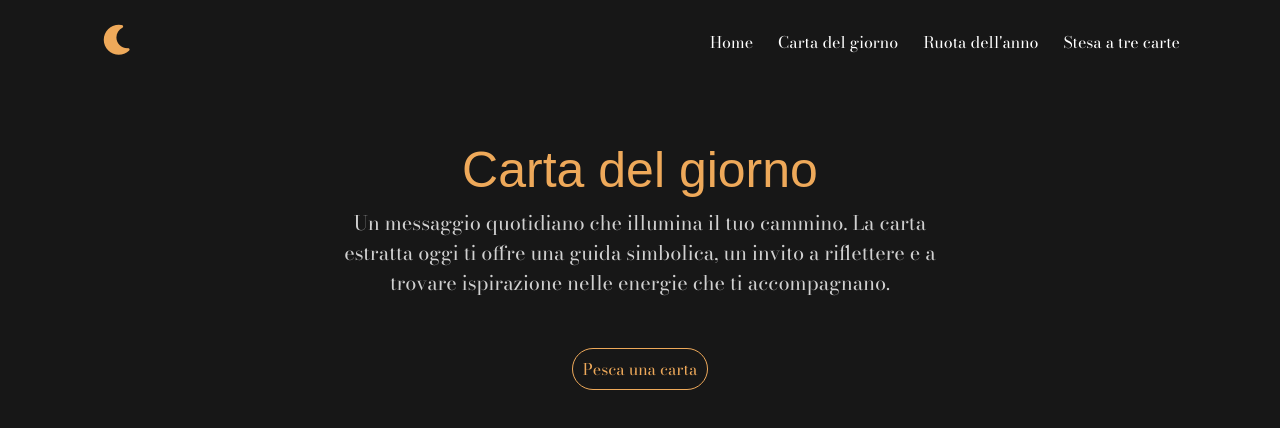
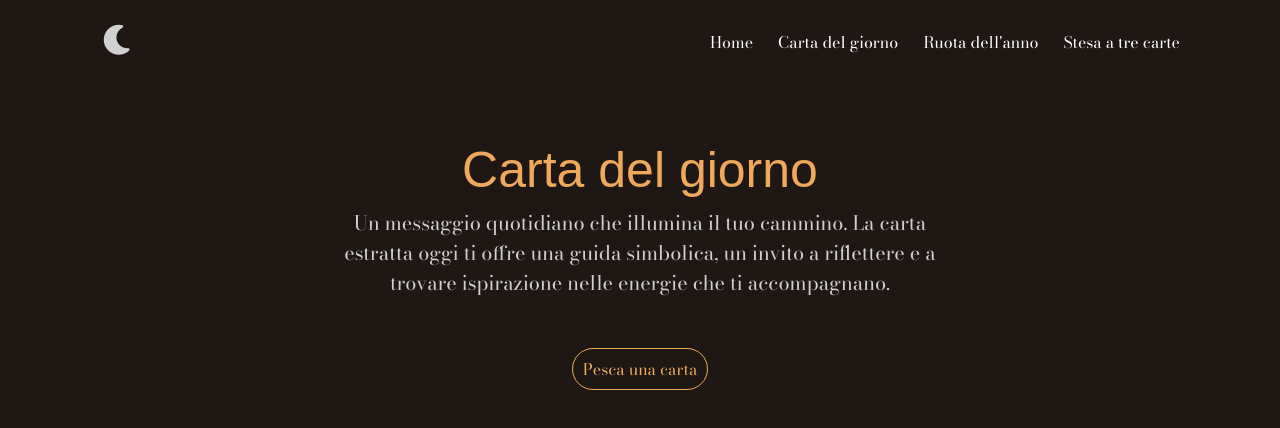
Before and after one commit to gabriele-ag/Pesca-Tarocchi, a Next.js app: page /Cartadelgiorno in a window 1280 px wide. Shown: the top 428 px of the page. Built offline with nearby package versions, Linux system fonts and the light colour scheme; a web font is replaced by a local one.

Commit message:
Revert "feat: added video background"
This reverts commit 5d6a19f24d212497e5c7a028935c142877ab70c8.

```diff
--- a/app/globals.css
+++ b/app/globals.css
@@ -3,7 +3,7 @@
 :root {
   --background: #1F1F1F;
   --foreground: #171717;
-  --common-color-1: #eea95a;
+  --common-color-1: #ee905a;
   --common-color-2: #D0D0D0;
   --common-color-3: #1F1713;
   --common-color-4: #403026;
@@ -17,7 +17,7 @@
 
 body {
   font-family: Arial, Helvetica, sans-serif;
-  background-color: var(--foreground);
+  background-color: var(--common-color-3);
 }
 
 .hero {
@@ -54,9 +54,7 @@ body {
 }
 
 .link-nav:hover,
-.link-nav:focus,
-.description,
-.logo {
+.link-nav:focus {
   color: #eea95a;
 }
 
@@ -72,6 +70,7 @@ body {
 .description {
   font-size: 30px;
   font-family: var(--font-bodoni);
+  color: var(--common-color-2);
   text-align: center;
 }
 
@@ -87,9 +86,3 @@ body {
   z-index: -1;
   opacity: 0.1;
 }
-
-/* IMG BACKGROUND */
-
-.nuvole {
-  opacity: 0.8;
-}
--- a/app/page.tsx
+++ b/app/page.tsx
@@ -18,7 +18,7 @@ export default function Home() {
         playsInline
         className="video-background"
       >
-          <source src="/background.mp4" type="video/mp4"/>
+        <source src="/background-video.mp4" type="video/mp4" />
       </video>
       <div className="container">
         <h1 className="title-home">Pesca Tarocchi</h1>
```
Lines whose indentation alone changed are shown as unchanged.
